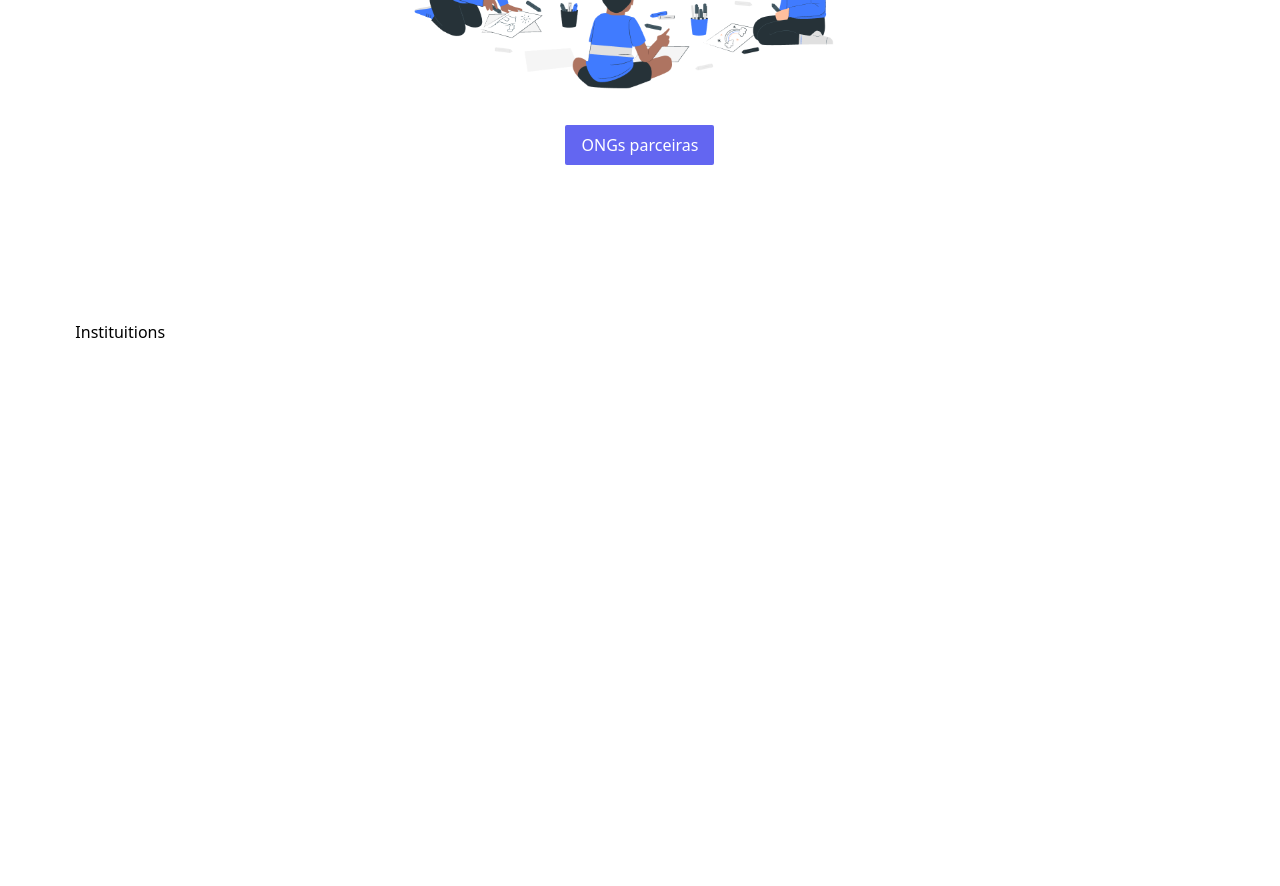
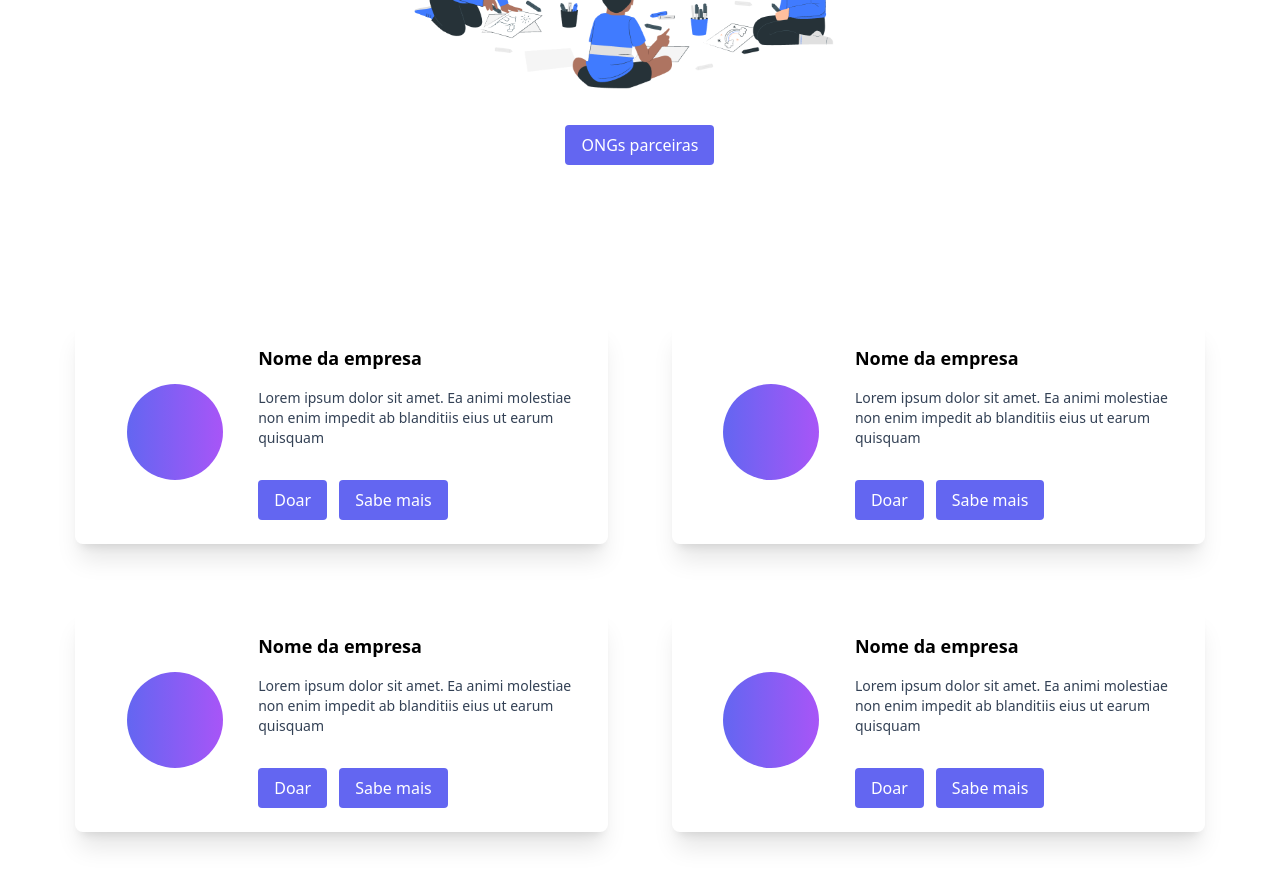
Before and after one commit to HellenPK/comida-em-casa, a React (Create React App) app: page /instituicoes in a window 1280 px wide. Shown: the part 480-1366 px from the top of the page. Built offline with nearby package versions, Linux system fonts and the light colour scheme.

Commit message:
Adiconando card de instituicoes

```diff
--- a/public/index.html
+++ b/public/index.html
@@ -1,5 +1,5 @@
 <!DOCTYPE html>
-<html lang="en">
+<html lang="pt-br">
   <head>
     <meta charset="utf-8" />
     <link rel="icon" href="%PUBLIC_URL%/favicon.ico" />
@@ -24,7 +24,7 @@
       work correctly both with client-side routing and a non-root public URL.
       Learn how to configure a non-root public URL by running `npm run build`.
     -->
-    <title>React App</title>
+    <title>Comida em casa</title>
   </head>
   <body>
     <noscript>You need to enable JavaScript to run this app.</noscript>
--- a/src/components/DefaultButton/index.jsx
+++ b/src/components/DefaultButton/index.jsx
@@ -1,11 +1,13 @@
 import { BrowserRouter as Router, Link } from 'react-router-dom'
 
 const DefaultButton = ({ value, to }) => {
+  const styleButton = "px-4 py-2 rouded rounded bg-indigo-500 text-white"
+
   return (
     <div>
-      <Link to={to}>
-        <button className="px-4 py-2 rouded rounded-sm bg-indigo-500 text-white"> {value} </button>
-      </Link>
+      {to ? <Link to={to}>
+        <button className={styleButton}> {value} </button>
+      </Link> : <button className={styleButton}> {value} </button>}
     </div>
 
   )
--- /dev/null
+++ b/src/components/Navbar/index.jsx
@@ -0,0 +1,4 @@
+const Navbar = () => {
+
+}
+export default Navbar
--- /dev/null
+++ b/src/screens/Instituitions/components/CardInstituitions.jsx
@@ -0,0 +1,22 @@
+import DefaultButton from "../../../components/DefaultButton"
+
+const CardInstituitions = ({name="Name", description="description"}) => {
+  return (
+    <div className="grid grid-cols-3 p-4 rounded-lg shadow-xl">
+      <div className="grid-rows-1 grid items-center justify-center">
+          <span className="rounded-full bg-gradient-to-r from-indigo-500 to-purple-500 p-12"></span>
+      </div>
+      <div className="col-span-2 grid items-center">
+        <h2 className="text-lg font-semibold">{name}</h2>
+        <p className="text-sm text-slate-700">{description}</p>
+
+        <div className="flex gap-3 mt-4">
+          <DefaultButton value="Doar" />
+          <DefaultButton value="Sabe mais" />
+        </div>
+      </div>
+    </div>
+  )
+}
+
+export default CardInstituitions
--- /dev/null
+++ b/src/screens/Instituitions/components/Container.jsx
@@ -0,0 +1,10 @@
+const Container = ({children, additionalStyle}) => {
+  return (
+    <div className="px-6">
+      <div className={`flex h-screen w-11/12 m-auto ${additionalStyle}`}>
+          {children}
+      </div>
+    </div>
+  )
+}
+export default Container
--- a/src/screens/Instituitions/components/Instituitions.jsx
+++ b/src/screens/Instituitions/components/Instituitions.jsx
@@ -1,10 +1,16 @@
+import CardInstituitions from "./CardInstituitions"
+import Container from "./Container"
+
 const Instituitions = () => {
   return (
-    <div className="px-6">
-      <div className="flex h-screen w-11/12 m-auto">
-        Instituitions
-      </div>
-    </div>
+    <>
+      <Container additionalStyle="md:grid md:grid-cols-2 md:grid-rows-3 gap-16">
+        <CardInstituitions name="Nome da empresa" description="Lorem ipsum dolor sit amet. Ea animi molestiae non enim impedit ab blanditiis eius ut earum quisquam"/>
+        <CardInstituitions name="Nome da empresa" description="Lorem ipsum dolor sit amet. Ea animi molestiae non enim impedit ab blanditiis eius ut earum quisquam"/>
+        <CardInstituitions name="Nome da empresa" description="Lorem ipsum dolor sit amet. Ea animi molestiae non enim impedit ab blanditiis eius ut earum quisquam"/>
+        <CardInstituitions name="Nome da empresa" description="Lorem ipsum dolor sit amet. Ea animi molestiae non enim impedit ab blanditiis eius ut earum quisquam"/>
+      </Container>
+    </>
   )
 }
 export default Instituitions
```
